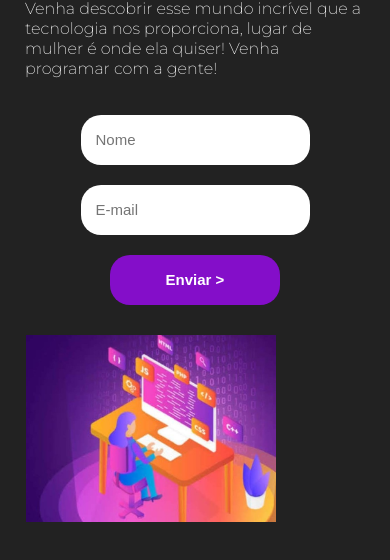
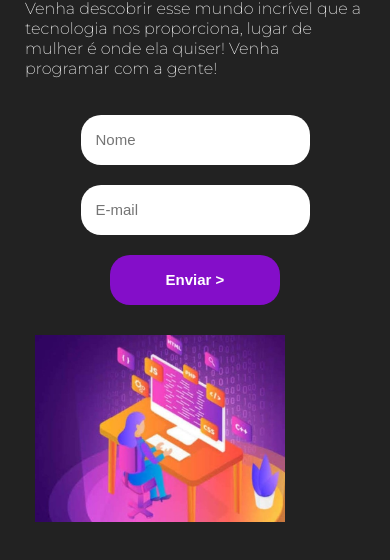
Before and after one commit to SilmaraCortes/LandingPage-Programming, a plain HTML site: page index.html in a window 390 px wide. Shown: the part 464-1024 px from the top of the page. Drawn offline with Linux system fonts and the light colour scheme.

Commit message:
Projeto finalizado

```diff
--- a/styles/media.css
+++ b/styles/media.css
@@ -20,7 +20,6 @@
      img{
         width: 250px;
         padding: 30px;
-        padding-left: 0.5px;
-        border-radius: 20px;
+        padding-left: 10px;
      }
 }
```
